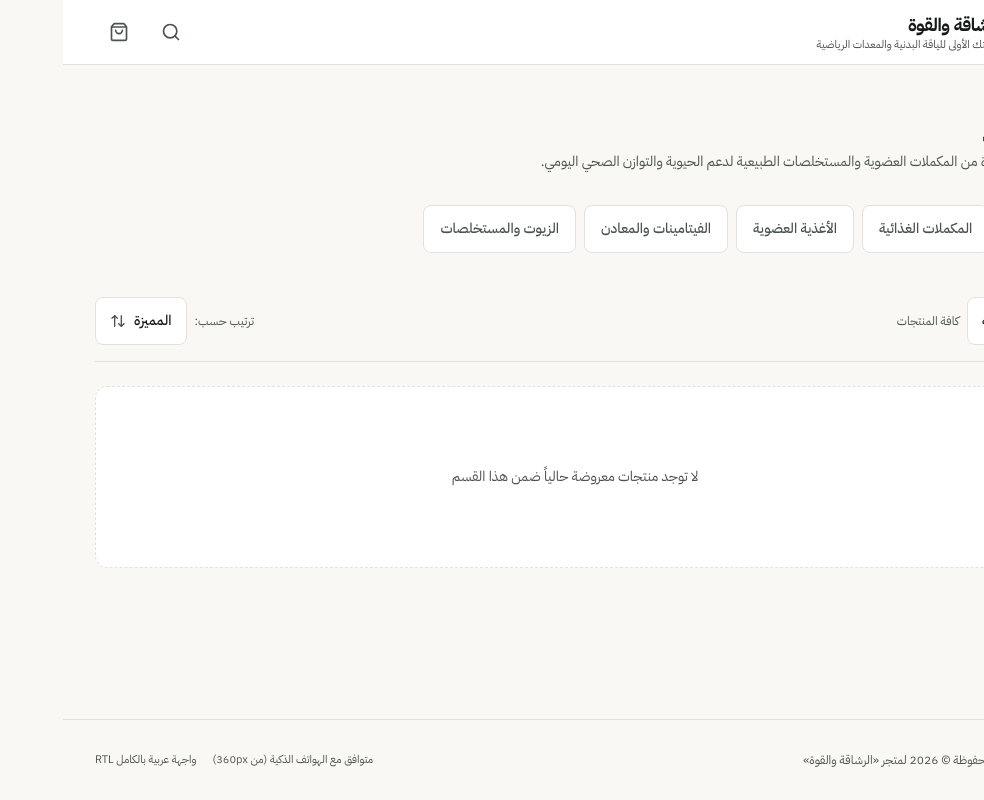
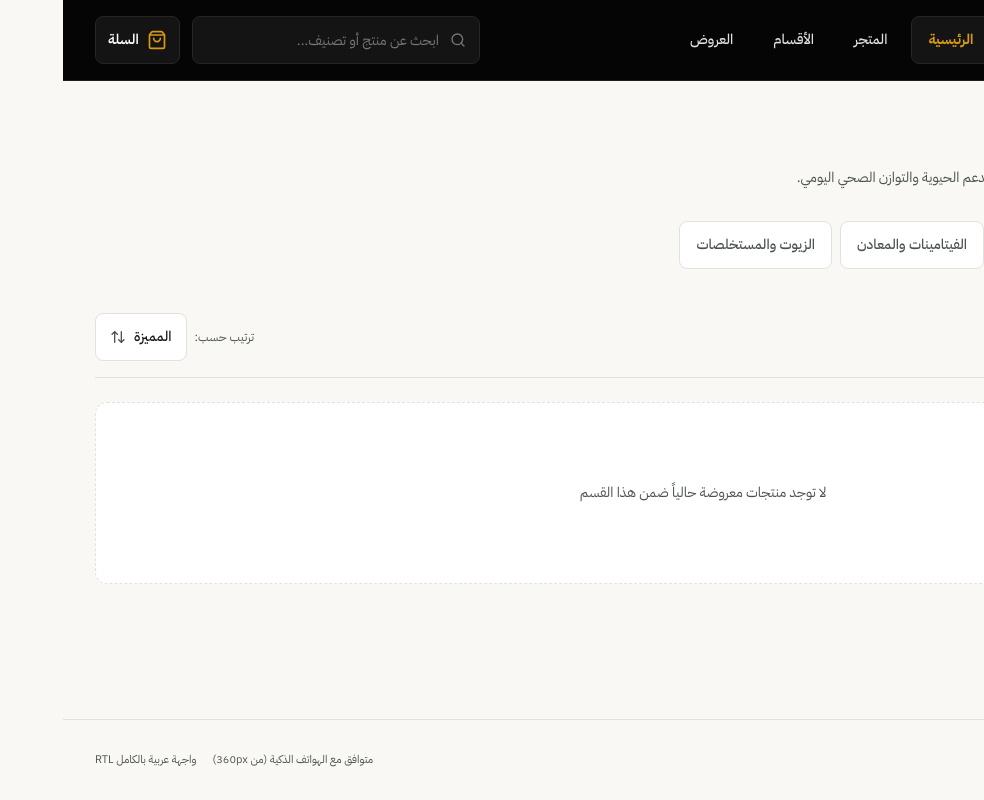
Before and after one commit to serviceyfa-cloud/https-github.com-serviceyfa-cloud-Strength-and-agility, a React (Vite) app: page / in a window 1280 px wide. Shown: the whole page, without its empty margins (296-1280 px from the left). Built offline with nearby package versions, Linux system fonts and the light colour scheme.

Commit message:
feat(layout): implement customer-facing navigation
Replace admin-centric navigation with customer-focused menu items and add smooth anchor scrolling support to the header.

```diff
--- a/src/components/layout/Header.tsx
+++ b/src/components/layout/Header.tsx
@@ -1,16 +1,49 @@
 import React from 'react';
-import { Activity, ShoppingBag, Search } from 'lucide-react';
+import { ShoppingBag, Search } from 'lucide-react';
 import { STORE_CONFIG } from '../../constants/config';
 import { Container } from '../common/Container';
+import { cn } from '../../utils/cn';
 
 export interface HeaderProps {
   currentPath?: string;
   navigate?: (to: string) => void;
 }
 
+interface NavLinkItem {
+  label: string;
+  href: string;
+}
+
+const CUSTOMER_NAV_LINKS: NavLinkItem[] = [
+  { label: 'الرئيسية', href: '/' },
+  { label: 'المتجر', href: '/shop' },
+  { label: 'الأقسام', href: '/shop#categories' },
+  { label: 'العروض', href: '/shop#offers' },
+];
+
 export const Header: React.FC<HeaderProps> = ({ currentPath = '/shop', navigate }) => {
   const handleLinkClick = (e: React.MouseEvent<HTMLAnchorElement>, href: string) => {
     e.preventDefault();
+
+    if (href.startsWith('/shop#')) {
+      const hash = href.split('#')[1];
+      if (currentPath !== '/shop' && currentPath !== '/') {
+        if (navigate) {
+          navigate('/shop');
+        } else {
+          window.history.pushState({}, '', '/shop');
+          window.dispatchEvent(new PopStateEvent('popstate'));
+        }
+      }
+      setTimeout(() => {
+        const element = document.getElementById(hash);
+        if (element) {
+          element.scrollIntoView({ behavior: 'smooth' });
+        }
+      }, 100);
+      return;
+    }
+
     if (navigate) {
       navigate(href);
     } else if (window.location.pathname !== href) {
@@ -19,47 +52,106 @@ export const Header: React.FC<HeaderProps> = ({ currentPath = '/shop', navigate
     }
   };
 
+  const isLinkActive = (href: string) => {
+    if (href === '/') {
+      return currentPath === '/' && (typeof window === 'undefined' || !window.location.hash);
+    }
+    if (href === '/shop') {
+      return currentPath === '/shop' && (typeof window === 'undefined' || !window.location.hash);
+    }
+    if (href.startsWith('/shop#')) {
+      const hash = href.split('#')[1];
+      return typeof window !== 'undefined' && window.location.hash === `#${hash}`;
+    }
+    return currentPath === href;
+  };
+
   return (
-    <header className="sticky top-0 z-40 w-full bg-[#FFFFFF] border-b border-[#E5E1DA] pt-safe select-none">
+    <header className="sticky top-0 z-40 w-full bg-[#050505] border-b border-[#1E1E1E] pt-safe select-none">
       <Container>
-        <div className="flex items-center justify-between h-14 sm:h-16 gap-3">
-          {/* الشعار واسم التطبيق - Top App Bar Brand */}
+        <div className="flex items-center justify-between h-16 sm:h-20 gap-3 sm:gap-6">
+          {/* ========================================================================= */}
+          {/* اليمين: هوية المتجر التيبوغرافية الفاخرة «الرشاقة والقوة»                     */}
+          {/* ========================================================================= */}
           <a
-            href="/shop"
-            onClick={(e) => handleLinkClick(e, '/shop')}
-            className="flex items-center gap-2.5 sm:gap-3 cursor-pointer min-h-[48px] rounded-xl focus-visible:outline-none focus-visible:ring-2 focus-visible:ring-[#1A4736] focus-visible:ring-offset-2 focus-visible:ring-offset-[#FFFFFF]"
+            href="/"
+            onClick={(e) => handleLinkClick(e, '/')}
+            className="flex items-center gap-2 min-h-[48px] rounded-lg focus-visible:outline-none focus-visible:ring-2 focus-visible:ring-[#D89B12] group shrink-0"
             aria-label={`${STORE_CONFIG.name} - الصفحة الرئيسية`}
           >
-            <div className="w-9 h-9 sm:w-10 sm:h-10 rounded-xl bg-[#1A4736] text-[#FAF8F5] flex items-center justify-center shrink-0">
-              <Activity className="w-5 h-5 text-[#FAF8F5]" strokeWidth={2.2} aria-hidden="true" />
-            </div>
-            <div className="flex flex-col">
-              <span className="font-bold text-base sm:text-lg tracking-tight text-[#161A18] leading-tight">
-                {STORE_CONFIG.name}
-              </span>
-              <span className="text-[11px] text-[#4B534E] hidden sm:block font-normal leading-none mt-0.5">
-                {STORE_CONFIG.tagline}
-              </span>
-            </div>
+            <span className="font-extrabold text-lg sm:text-xl lg:text-2xl tracking-tight text-[#FFFFFF] leading-none select-none">
+              الرشاقة <span className="text-[#D89B12]">والقوة</span>
+            </span>
           </a>
 
-          {/* أزرار الإجراءات السريعة - أهداف لمسية لا تقل عن 48px وخالية من النقاط الزخرفية */}
-          <div className="flex items-center gap-1">
+          {/* ========================================================================= */}
+          {/* الوسط على Desktop: روابط التنقل التجارية الرئيسية                         */}
+          {/* ========================================================================= */}
+          <nav
+            className="hidden md:flex items-center gap-1 lg:gap-2"
+            aria-label="أقسام المتجر الرئيسية"
+          >
+            {CUSTOMER_NAV_LINKS.map((link) => {
+              const active = isLinkActive(link.href);
+              return (
+                <a
+                  key={link.href}
+                  href={link.href}
+                  onClick={(e) => handleLinkClick(e, link.href)}
+                  className={cn(
+                    'min-h-[48px] px-3 lg:px-4 py-2 rounded-lg text-sm transition-colors flex items-center justify-center focus-visible:outline-none focus-visible:ring-2 focus-visible:ring-[#D89B12]',
+                    active
+                      ? 'text-[#D89B12] font-bold bg-[#141414] border border-[#262626]'
+                      : 'text-[#E0E0E0] font-medium hover:text-[#FFFFFF] hover:bg-[#141414]'
+                  )}
+                  aria-current={active ? 'page' : undefined}
+                >
+                  {link.label}
+                </a>
+              );
+            })}
+          </nav>
+
+          {/* ========================================================================= */}
+          {/* اليسار: أدوات المتجر (البحث التجاري الواضح + سلة المشتريات)               */}
+          {/* ========================================================================= */}
+          <div className="flex items-center gap-2 sm:gap-3 shrink-0">
+            {/* حقل البحث التجاري الواضح للشاشات الكبيرة (Desktop Search Field) */}
+            <div className="relative w-44 md:w-56 lg:w-64 xl:w-72 hidden md:block">
+              <input
+                type="search"
+                placeholder="ابحث عن منتج أو تصنيف..."
+                aria-label="البحث في المتجر"
+                className="w-full h-12 bg-[#141414] text-xs lg:text-sm text-[#FFFFFF] placeholder-[#777777] rounded-lg ps-10 pe-3.5 border border-[#262626] focus:outline-none focus:ring-2 focus:ring-[#D89B12] focus:border-[#D89B12] transition-colors"
+                readOnly
+              />
+              <Search
+                className="w-4 h-4 text-[#777777] absolute start-3.5 top-1/2 -translate-y-1/2 pointer-events-none"
+                aria-hidden="true"
+              />
+            </div>
+
+            {/* زر البحث للموبايل (48x48px touch target) */}
             <button
               type="button"
               aria-label="البحث في المنتجات"
-              className="min-h-[48px] min-w-[48px] p-2 text-[#4B534E] hover:text-[#161A18] hover:bg-[#EBF3EF] active:bg-[#EBF3EF] rounded-xl transition-colors flex items-center justify-center focus-visible:outline-none focus-visible:ring-2 focus-visible:ring-[#1A4736]"
+              className="md:hidden min-h-[48px] min-w-[48px] p-2 text-[#E0E0E0] hover:text-[#FFFFFF] hover:bg-[#141414] active:bg-[#1C1C1C] rounded-lg border border-transparent hover:border-[#262626] transition-colors flex items-center justify-center focus-visible:outline-none focus-visible:ring-2 focus-visible:ring-[#D89B12]"
             >
               <Search className="w-5 h-5" aria-hidden="true" />
             </button>
 
-            <button
-              type="button"
+            {/* زر سلة المشتريات التجاري (مع أيقونة وتسمية واضحة دون أرقام وهمية) */}
+            <a
+              href="/cart"
+              onClick={(e) => handleLinkClick(e, '/cart')}
               aria-label="سلة المشتريات"
-              className="min-h-[48px] min-w-[48px] p-2 text-[#4B534E] hover:text-[#161A18] hover:bg-[#EBF3EF] active:bg-[#EBF3EF] rounded-xl transition-colors flex items-center justify-center focus-visible:outline-none focus-visible:ring-2 focus-visible:ring-[#1A4736]"
+              className="min-h-[48px] min-w-[48px] px-3 py-2 text-[#FFFFFF] bg-[#141414] hover:bg-[#1C1C1C] active:bg-[#222222] border border-[#262626] rounded-lg transition-colors flex items-center justify-center gap-2 focus-visible:outline-none focus-visible:ring-2 focus-visible:ring-[#D89B12]"
             >
-              <ShoppingBag className="w-5 h-5" aria-hidden="true" />
-            </button>
+              <ShoppingBag className="w-5 h-5 text-[#D89B12] shrink-0" aria-hidden="true" />
+              <span className="text-xs lg:text-sm font-semibold hidden sm:inline select-none">
+                السلة
+              </span>
+            </a>
           </div>
         </div>
       </Container>
--- a/src/components/layout/MainLayout.tsx
+++ b/src/components/layout/MainLayout.tsx
@@ -1,12 +1,10 @@
 import React from 'react';
 import {
+  Home,
   ShoppingBag,
-  Package,
-  Tags,
-  Image as ImageIcon,
-  Settings,
-  CircleDot,
-  SlidersHorizontal,
+  LayoutGrid,
+  Tag,
+  ShoppingCart,
 } from 'lucide-react';
 import { BaseComponentProps } from '../../types';
 import { STORE_CONFIG } from '../../constants/config';
@@ -19,33 +17,44 @@ export interface MainLayoutProps extends BaseComponentProps {
   navigate?: (to: string) => void;
 }
 
-interface AppNavItem {
+interface CustomerNavItem {
   id: string;
   label: string;
   href: string;
   icon: React.ComponentType<{ className?: string; strokeWidth?: number; 'aria-hidden'?: boolean | 'true' | 'false' }>;
 }
 
-const BOTTOM_NAV_ITEMS: AppNavItem[] = [
+const CUSTOMER_BOTTOM_NAV_ITEMS: CustomerNavItem[] = [
+  { id: 'home', label: 'الرئيسية', href: '/', icon: Home },
   { id: 'shop', label: 'المتجر', href: '/shop', icon: ShoppingBag },
-  { id: 'products', label: 'المنتجات', href: '/admin/products', icon: Package },
-  { id: 'categories', label: 'التصنيفات', href: '/admin/categories', icon: Tags },
-  { id: 'media', label: 'الوسائط', href: '/admin/media', icon: ImageIcon },
-  { id: 'admin', label: 'الإدارة', href: '/admin', icon: SlidersHorizontal },
-];
-
-const SIDEBAR_NAV_ITEMS: AppNavItem[] = [
-  { id: 'shop', label: 'المتجر الرئيسي', href: '/shop', icon: ShoppingBag },
-  { id: 'products', label: 'إدارة المنتجات', href: '/admin/products', icon: Package },
-  { id: 'categories', label: 'التصنيفات', href: '/admin/categories', icon: Tags },
-  { id: 'media', label: 'مكتبة الوسائط', href: '/admin/media', icon: ImageIcon },
-  { id: 'settings', label: 'إعدادات المتجر', href: '/admin/settings', icon: Settings },
-  { id: 'admin', label: 'لوحة التحكم', href: '/admin', icon: SlidersHorizontal },
+  { id: 'categories', label: 'الأقسام', href: '/shop#categories', icon: LayoutGrid },
+  { id: 'offers', label: 'العروض', href: '/shop#offers', icon: Tag },
+  { id: 'cart', label: 'السلة', href: '/cart', icon: ShoppingCart },
 ];
 
 export const MainLayout: React.FC<MainLayoutProps> = ({ children, currentPath = '/shop', navigate }) => {
   const handleLinkClick = (e: React.MouseEvent<HTMLAnchorElement>, href: string) => {
     e.preventDefault();
+
+    if (href.startsWith('/shop#')) {
+      const hash = href.split('#')[1];
+      if (currentPath !== '/shop' && currentPath !== '/') {
+        if (navigate) {
+          navigate('/shop');
+        } else {
+          window.history.pushState({}, '', '/shop');
+          window.dispatchEvent(new PopStateEvent('popstate'));
+        }
+      }
+      setTimeout(() => {
+        const element = document.getElementById(hash);
+        if (element) {
+          element.scrollIntoView({ behavior: 'smooth' });
+        }
+      }, 100);
+      return;
+    }
+
     if (navigate) {
       navigate(href);
     } else if (window.location.pathname !== href) {
@@ -55,49 +64,53 @@ export const MainLayout: React.FC<MainLayoutProps> = ({ children, currentPath =
   };
 
   const isLinkActive = (href: string) => {
+    if (href === '/') {
+      return currentPath === '/' && (typeof window === 'undefined' || !window.location.hash);
+    }
     if (href === '/shop') {
-      return currentPath === '/' || currentPath === '/shop';
+      return currentPath === '/shop' && (typeof window === 'undefined' || !window.location.hash);
     }
-    return currentPath === href || currentPath.startsWith(`${href}/`);
+    if (href.startsWith('/shop#')) {
+      const hash = href.split('#')[1];
+      return typeof window !== 'undefined' && window.location.hash === `#${hash}`;
+    }
+    return currentPath === href;
   };
 
   return (
     <div
       dir={STORE_CONFIG.direction}
       lang={STORE_CONFIG.locale}
-      className="min-h-screen flex flex-col md:flex-row bg-[#FAF8F5] text-[#161A18] min-w-[360px]"
+      className="min-h-screen flex flex-col bg-[#FAF8F5] text-[#161A18] min-w-[360px]"
     >
       {/* ========================================================================= */}
-      {/* Desktop / Tablet: Navigation Rail (تحويل الملاحة لشريط جانبي متسق مع التطبيق) */}
+      {/* Header الرئيسي للمتجر (يعرض ملاحة أفقية للشاشات الكبيرة + أدوات المتجر) */}
       {/* ========================================================================= */}
-      <aside
-        className="hidden md:flex flex-col w-64 shrink-0 bg-[#FFFFFF] border-l border-[#E5E1DA] min-h-screen sticky top-0 h-screen overflow-y-auto select-none"
-        aria-label="شريط تنقل التطبيق"
+      <Header currentPath={currentPath} navigate={navigate} />
+
+      {/* ========================================================================= */}
+      {/* مساحة المحتوى التجاري المفتوحة للعميل (دون تضييق بشريط إداري جانبي)       */}
+      {/* مساحة أمان سفلية pb-20 على الهاتف لضمان عدم حجب المحتوى بواسطة شريط التنقل*/}
+      {/* ========================================================================= */}
+      <main className="flex-1 flex flex-col pb-20 md:pb-0 w-full">
+        {children}
+      </main>
+
+      {/* ========================================================================= */}
+      {/* تذييل المتجر الإلكتروني (Footer)                                          */}
+      {/* ========================================================================= */}
+      <Footer />
+
+      {/* ========================================================================= */}
+      {/* شريط التنقل السفلي المخصص للعميل على الجوال (Customer Bottom Navigation) */}
+      {/* أهداف لمسية قياسية لا تقل عن 48px وتصميم فخم بالهوية الداكنة والذهبية   */}
+      {/* ========================================================================= */}
+      <nav
+        className="md:hidden fixed bottom-0 inset-x-0 z-50 bg-[#050505] border-t border-[#1E1E1E] pb-safe select-none shadow-lg"
+        aria-label="شريط تنقل متجر الرشاقة والقوة"
       >
-        {/* ترويسة التطبيق الجانبية */}
-        <div className="p-5 border-b border-[#E5E1DA]">
-          <a
-            href="/shop"
-            onClick={(e) => handleLinkClick(e, '/shop')}
-            className="flex items-center gap-3 min-h-[48px] rounded-lg focus-visible:outline-none focus-visible:ring-2 focus-visible:ring-[#1A4736]"
-          >
-            <div className="w-10 h-10 rounded-xl bg-[#1A4736] text-[#FAF8F5] flex items-center justify-center shrink-0 border border-[#14372A]">
-              <CircleDot className="w-5 h-5 text-[#9A7B38]" strokeWidth={2.2} aria-hidden="true" />
-            </div>
-            <div className="flex flex-col">
-              <span className="font-bold text-base tracking-tight text-[#161A18] leading-tight">
-                {STORE_CONFIG.name}
-              </span>
-              <span className="text-[11px] text-[#4B534E] font-normal leading-none mt-1">
-                تطبيق العافية والصحة
-              </span>
-            </div>
-          </a>
-        </div>
-
-        {/* قائمة تنقل الشاشات الكبيرة */}
-        <nav className="flex-1 p-3 space-y-1.5" aria-label="أقسام التطبيق الرئيسية">
-          {SIDEBAR_NAV_ITEMS.map((item) => {
+        <div className="flex items-center justify-around h-16 px-1">
+          {CUSTOMER_BOTTOM_NAV_ITEMS.map((item) => {
             const active = isLinkActive(item.href);
             const Icon = item.icon;
             return (
@@ -106,84 +119,28 @@ export const MainLayout: React.FC<MainLayoutProps> = ({ children, currentPath =
                 href={item.href}
                 onClick={(e) => handleLinkClick(e, item.href)}
                 className={cn(
-                  'min-h-[48px] px-3.5 py-2.5 rounded-xl text-sm font-medium flex items-center gap-3 transition-colors focus-visible:outline-none focus-visible:ring-2 focus-visible:ring-[#1A4736]',
-                  active
-                    ? 'bg-[#EBF3EF] text-[#1A4736] font-semibold'
-                    : 'text-[#4B534E] hover:text-[#161A18] hover:bg-[#FAF8F5]'
-                )}
-              >
-                <Icon
-                  className={cn('w-5 h-5 shrink-0', active ? 'text-[#1A4736]' : 'text-[#4B534E]')}
-                  strokeWidth={active ? 2.2 : 1.9}
-                  aria-hidden="true"
-                />
-                <span>{item.label}</span>
-              </a>
-            );
-          })}
-        </nav>
-
-        {/* تذييل جانبي بسيط للشاشات الكبيرة */}
-        <div className="p-4 border-t border-[#E5E1DA] text-xs text-[#4B534E]">
-          <p className="font-normal leading-relaxed">
-            نسخة التطبيق الهجين (Web App)
-          </p>
-        </div>
-      </aside>
-
-      {/* ========================================================================= */}
-      {/* المساحة الرئيسية: Top App Bar + Content + Footer                           */}
-      {/* ========================================================================= */}
-      <div className="flex-1 flex flex-col min-w-0">
-        {/* Top App Bar على الجوال والشاشات */}
-        <Header currentPath={currentPath} navigate={navigate} />
-
-        {/* محتوى الصفحة القابل للتمرير (مع مساحة سفلية pb-20 على الجوال لمنع حجب المحتوى) */}
-        <main className="flex-1 flex flex-col pb-20 md:pb-0">
-          {children}
-        </main>
-
-        <Footer />
-      </div>
-
-      {/* ========================================================================= */}
-      {/* Mobile: Bottom Navigation Bar ثابت يدعم Safe Area وأهداف لمسية ≥ 48px   */}
-      {/* ========================================================================= */}
-      <nav
-        className="md:hidden fixed bottom-0 inset-x-0 z-50 bg-[#FFFFFF] border-t border-[#E5E1DA] pb-safe select-none"
-        aria-label="شريط التنقل السفلي"
-      >
-        <div className="flex items-center justify-around h-16 px-1">
-          {BOTTOM_NAV_ITEMS.map((item) => {
-            const active = isLinkActive(item.href);
-            const Icon = item.icon;
-            return (
-              <a
-                key={item.id}
-                href={item.href}
-                onClick={(e) => handleLinkClick(e, item.href)}
-                className={cn(
-                  'flex-1 min-h-[48px] min-w-[48px] flex flex-col items-center justify-center gap-1 py-1 rounded-lg transition-colors focus-visible:outline-none focus-visible:ring-2 focus-visible:ring-[#1A4736]',
-                  active ? 'text-[#1A4736]' : 'text-[#4B534E] hover:text-[#161A18]'
+                  'flex-1 min-h-[48px] min-w-[48px] flex flex-col items-center justify-center gap-1 py-1 rounded-lg transition-colors focus-visible:outline-none focus-visible:ring-2 focus-visible:ring-[#D89B12]',
+                  active ? 'text-[#D89B12]' : 'text-[#777777] hover:text-[#FFFFFF]'
                 )}
                 aria-current={active ? 'page' : undefined}
+                aria-label={item.label}
               >
                 <div
                   className={cn(
-                    'w-9 h-7 rounded-full flex items-center justify-center transition-colors',
-                    active ? 'bg-[#EBF3EF]' : 'bg-transparent'
+                    'w-9 h-7 rounded-md flex items-center justify-center transition-colors',
+                    active ? 'bg-[#141414] text-[#D89B12]' : 'bg-transparent text-[#777777]'
                   )}
                 >
                   <Icon
-                    className={cn('w-5 h-5', active ? 'text-[#1A4736]' : 'text-[#4B534E]')}
-                    strokeWidth={active ? 2.2 : 1.8}
+                    className="w-5 h-5"
+                    strokeWidth={active ? 2.3 : 1.8}
                     aria-hidden="true"
                   />
                 </div>
                 <span
                   className={cn(
                     'text-[10px] sm:text-[11px] leading-none whitespace-nowrap',
-                    active ? 'font-bold text-[#1A4736]' : 'font-normal text-[#4B534E]'
+                    active ? 'font-bold text-[#D89B12]' : 'font-normal text-[#777777]'
                   )}
                 >
                   {item.label}
```
